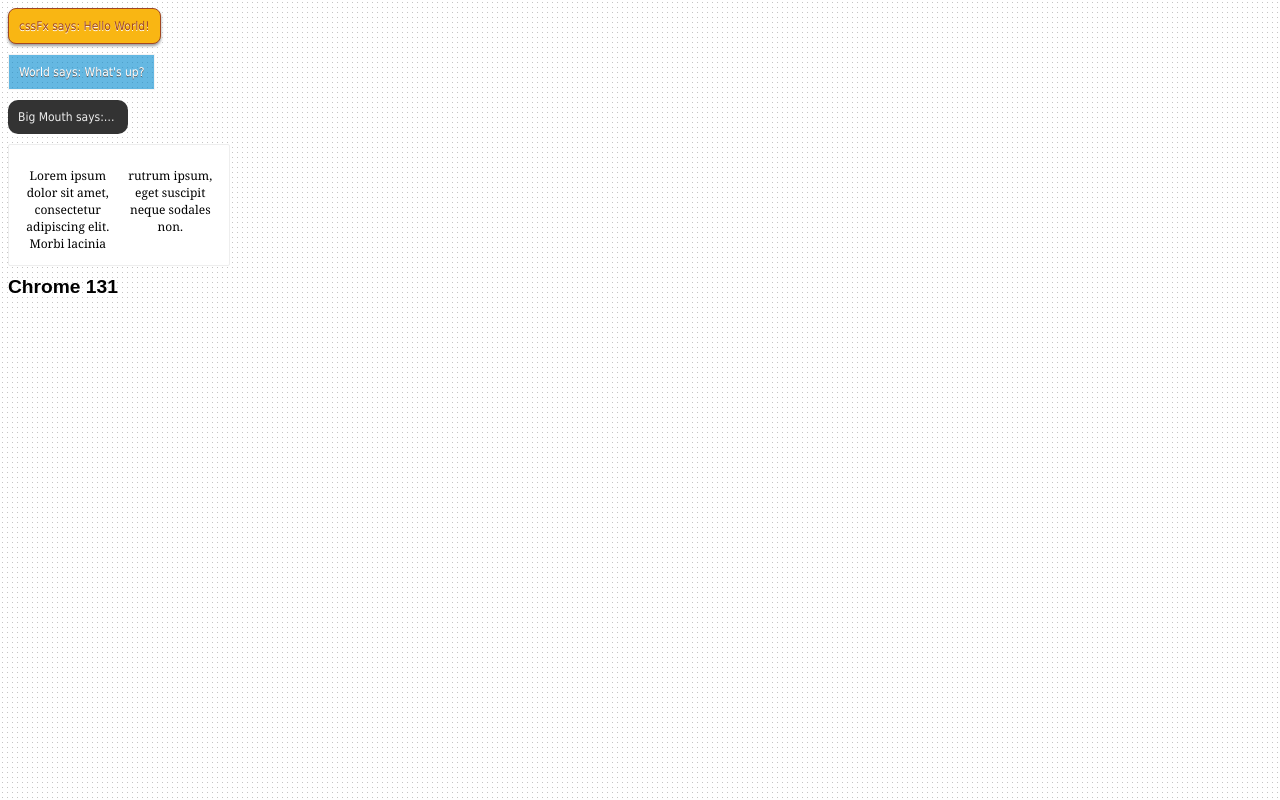
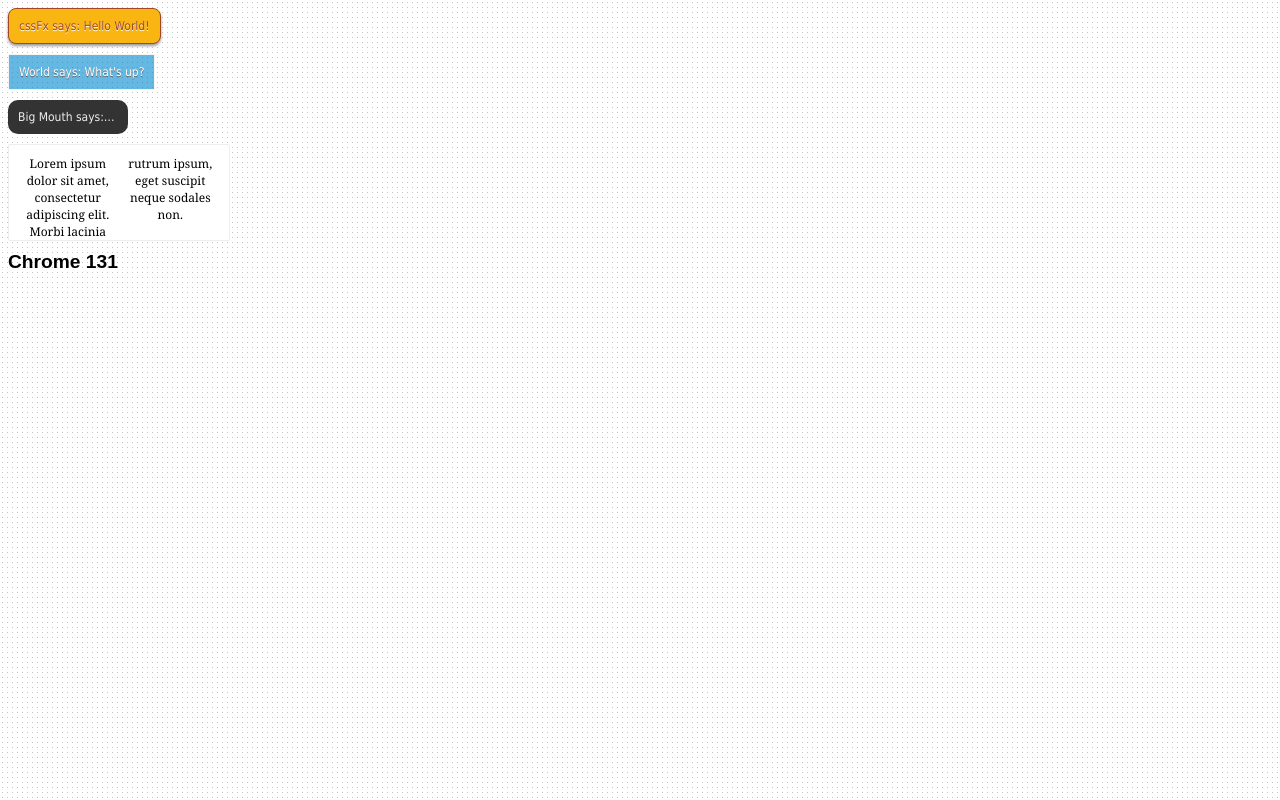
Before and after one commit to imsky/cssFx, a plain HTML site: page cssfx.html in a window 1280 px wide. Drawn offline with Linux system fonts and the light colour scheme.

Commit message:
slight css adjustment

```diff
--- a/cssfx.html
+++ b/cssfx.html
@@ -8,8 +8,8 @@ div {font-family:tahoma;font-size:12px;display:block;float:left;clear:left;paddi
 #world {background:#0089CF;color:#fff;text-shadow:0px 1px 0px #000;opacity:0.6;border:solid 1px #eee}
 #bigmouth {background:#333;color:#eee;border-radius:10px;text-overflow:ellipsis;width:100px;white-space:nowrap;overflow:hidden}
 h2 {clear:both;font-size:1.2em;font-weight:bold;font-family:sans-serif}
-#newspaper {width:200px;height:100px;background:#fff;border-radius:2px;border:solid 1px #eee}
-#newspaper p {font-family:Georgia,serif;column-count:2;column-gap:5px}
+#newspaper {width:200px;height:75px;background:#fff;border-radius:2px;border:solid 1px #eee}
+#newspaper p {font-family:Georgia,serif;column-count:2;column-gap:5px;margin:0}
 </style>
 </head>
 <body>
```
